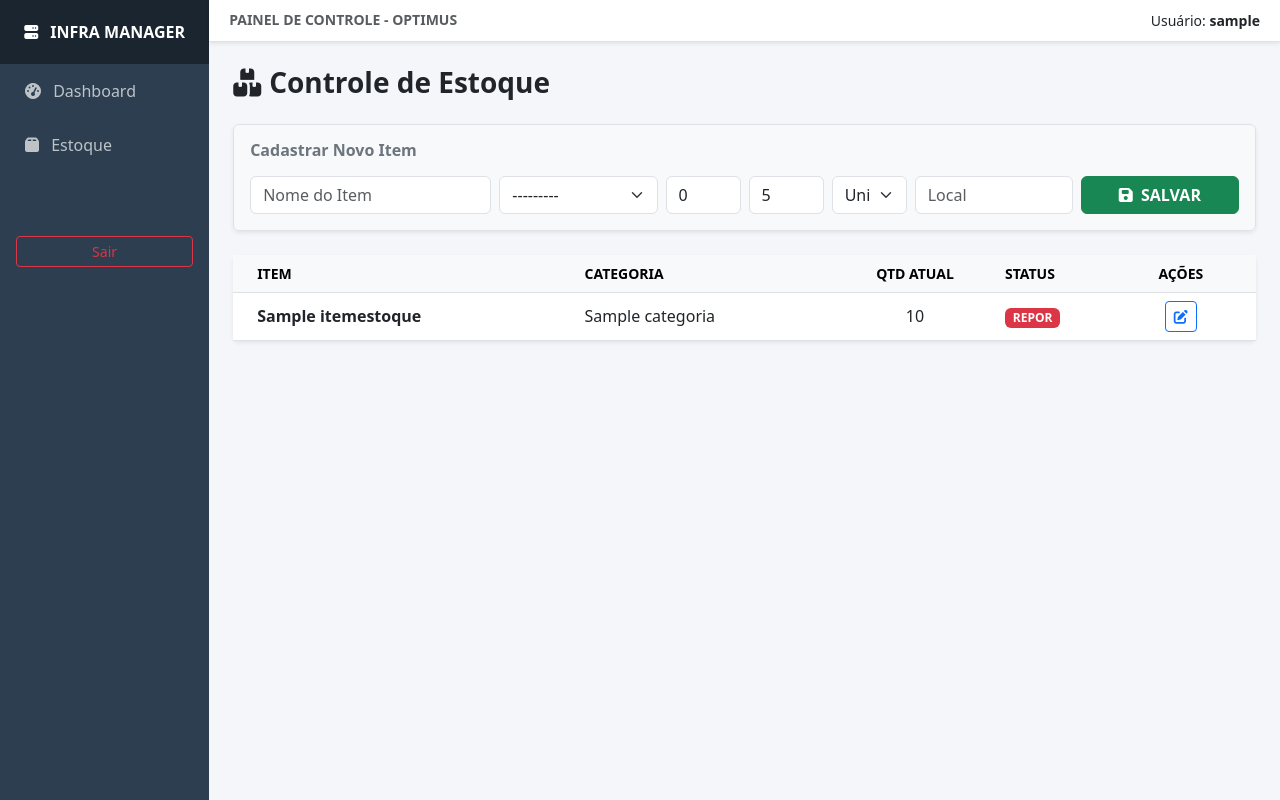
After one commit to romario-rodrigues/school-infra-manager, a Django app: page /estoque/ in a window 1280 px wide. The commit adds this page. Run offline with Django 5.2, Linux system fonts and the light colour scheme; a user stored in the database is signed in; tables that the repository leaves empty hold one stand-in row (values such as "Sample post").

Commit message:
feat: controle de estoque modular com base.html e cadastro funcional

```diff
--- a/core/urls.py
+++ b/core/urls.py
@@ -17,13 +17,13 @@ Including another URLconf
 
 from django.contrib import admin
 from django.urls import path, include
-from core.views import dashboard, concluir_tarefa, reabrir_tarefa, editar_tarefa # Importe as funções aqui
+from core import views
 
 urlpatterns = [
     path('admin/', admin.site.urls),
-    path('', dashboard, name='dashboard'),
-    path('tarefa/concluir/<int:tarefa_id>/', concluir_tarefa, name='concluir_tarefa'),
-    path('tarefa/reabrir/<int:tarefa_id>/', reabrir_tarefa, name='reabrir_tarefa'),
-    path('tarefa/editar/<int:tarefa_id>/', editar_tarefa, name='editar_tarefa'),
-    # Mantenha as outras rotas de estoque/infra que você já tinha abaixo
+    path('', views.dashboard, name='dashboard'),
+    path('tarefa/concluir/<int:tarefa_id>/', views.concluir_tarefa, name='concluir_tarefa'),
+    path('tarefa/reabrir/<int:tarefa_id>/', views.reabrir_tarefa, name='reabrir_tarefa'),
+    path('tarefa/editar/<int:tarefa_id>/', views.editar_tarefa, name='editar_tarefa'),
+    path('estoque/', views.lista_estoque, name='estoque'),
 ]
--- a/core/views.py
+++ b/core/views.py
@@ -10,6 +10,7 @@ from maintenance.models import RegistroManutencao
 from infrastructure.utils import ping_host
 from tasks.models import Tarefa
 from tasks.forms import TarefaRapidaForm
+from inventory.forms import ItemEstoqueForm
 
 @login_required
 def concluir_tarefa(request, tarefa_id):
@@ -88,3 +89,26 @@ def dashboard(request):
         'historico_tarefas': historico_tarefas,
     }
     return render(request, 'dashboard.html', context)
+
+
+@login_required
+def lista_estoque(request):
+    if request.method == 'POST':
+        form = ItemEstoqueForm(request.POST)
+        if form.is_valid():
+            form.save()
+            return redirect('estoque') # Isso força a atualização da lista
+        else:
+            # Se cair aqui, o formulário tem erro (ex: campo obrigatório vazio)
+            print(form.errors)
+    else:
+        form = ItemEstoqueForm()
+
+    itens = ItemEstoque.objects.all().order_by('nome')
+    itens_baixo_estoque = [item for item in itens if item.precisa_repor]
+
+    return render(request, 'estoque.html', {
+        'itens': itens,
+        'itens_baixo_estoque': itens_baixo_estoque,
+        'form': form
+    })
--- /dev/null
+++ b/inventory/forms.py
@@ -0,0 +1,15 @@
+from django import forms
+from .models import ItemEstoque, Categoria
+
+class ItemEstoqueForm(forms.ModelForm):
+    class Meta:
+        model = ItemEstoque
+        fields = ['nome', 'categoria', 'quantidade_atual', 'quantidade_minima', 'unidade_medida', 'localizacao_fisica']
+        widgets = {
+            'nome': forms.TextInput(attrs={'class': 'form-control', 'placeholder': 'Nome do Item'}),
+            'categoria': forms.Select(attrs={'class': 'form-select'}),
+            'quantidade_atual': forms.NumberInput(attrs={'class': 'form-control', 'placeholder': 'Qtd'}),
+            'quantidade_minima': forms.NumberInput(attrs={'class': 'form-control', 'placeholder': 'Mín'}),
+            'unidade_medida': forms.Select(attrs={'class': 'form-select'}),
+            'localizacao_fisica': forms.TextInput(attrs={'class': 'form-control', 'placeholder': 'Local'}),
+        }
--- a/inventory/models.py
+++ b/inventory/models.py
@@ -17,11 +17,12 @@ class ItemEstoque(models.Model):
     )
 
     nome = models.CharField(max_length=200)
-    categoria = models.ForeignKey(Categoria, on_delete=models.SET_NULL, null=True)
+    # Mude a linha da categoria para permitir vazio (null e blank)
+    categoria = models.ForeignKey(Categoria, on_delete=models.SET_NULL, null=True, blank=True)
     quantidade_atual = models.IntegerField(default=0)
     quantidade_minima = models.IntegerField(default=5)
     unidade_medida = models.CharField(max_length=20, default="Unidade", choices=UNIDADES)
-    localizacao_fisica = models.CharField(max_length=100)
+    localizacao_fisica = models.CharField(max_length=100, blank=True, null=True)
     ultima_atualizacao = models.DateTimeField(auto_now=True)
 
     def __str__(self):
@@ -29,4 +30,5 @@ class ItemEstoque(models.Model):
 
     @property
     def precisa_repor(self):
+        # Usando o nome correto que definimos acima
         return self.quantidade_atual <= self.quantidade_minima
--- /dev/null
+++ b/templates/base.html
@@ -0,0 +1,51 @@
+{% load static %}
+<!DOCTYPE html>
+<html lang="pt-br">
+<head>
+    <meta charset="UTF-8">
+    <meta name="viewport" content="width=device-width, initial-scale=1.0">
+    <title>Infra Manager</title>
+    <link href="https://cdn.jsdelivr.net/npm/bootstrap@5.3.0/dist/css/bootstrap.min.css" rel="stylesheet">
+    <link rel="stylesheet" href="https://cdnjs.cloudflare.com/ajax/libs/font-awesome/6.0.0/all.min.css">
+    <style>
+        body { background-color: #f4f6f9; overflow-x: hidden; }
+        #sidebar-wrapper { min-height: 100vh; width: 250px; background-color: #2c3e50; }
+        .sidebar-heading { background-color: #1a252f; padding: 20px; text-align: center; font-weight: bold; color: #fff; }
+        .list-group-item { background-color: transparent !important; color: #bdc3c7 !important; border: none; padding: 15px 25px; }
+        .list-group-item:hover { color: #fff !important; background-color: #34495e !important; }
+        .top-navbar { background-color: #fff; border-bottom: 1px solid #dee2e6; padding: 10px 20px; }
+    </style>
+</head>
+<body>
+    <div class="d-flex" id="wrapper">
+        <div id="sidebar-wrapper">
+            <div class="sidebar-heading"><i class="fas fa-server me-2"></i> INFRA MANAGER</div>
+            <div class="list-group list-group-flush">
+                <a href="{% url 'dashboard' %}" class="list-group-item list-group-item-action">
+                    <i class="fas fa-tachometer-alt me-2"></i> Dashboard
+                </a>
+                <a href="{% url 'estoque' %}" class="list-group-item list-group-item-action">
+                    <i class="fas fa-box me-2"></i> Estoque
+                </a>
+                <div class="mt-5 p-3">
+                    <form action="{% url 'admin:logout' %}" method="post">
+                        {% csrf_token %}
+                        <button type="submit" class="btn btn-outline-danger btn-sm w-100">Sair</button>
+                    </form>
+                </div>
+            </div>
+        </div>
+
+        <div id="page-content-wrapper" class="w-100">
+            <nav class="top-navbar d-flex justify-content-between align-items-center shadow-sm">
+                <h5 class="mb-0 text-muted small fw-bold text-uppercase">Painel de Controle - Optimus</h5>
+                <div class="small">Usuário: <strong>{{ user.username }}</strong></div>
+            </nav>
+
+            {% block content %}
+            {% endblock %}
+        </div>
+    </div>
+    <script src="https://cdn.jsdelivr.net/npm/bootstrap@5.3.0/dist/js/bootstrap.bundle.min.js"></script>
+</body>
+</html>
--- /dev/null
+++ b/templates/estoque.html
@@ -0,0 +1,67 @@
+{% extends 'base.html' %}
+
+{% block content %}
+
+<div class="container-fluid p-4">
+    <h3 class="fw-bold text-dark mb-4"><i class="fas fa-boxes me-2"></i>Controle de Estoque</h3>
+
+    <div class="card border-0 shadow-sm mb-4">
+        <div class="card-body bg-light rounded border">
+            <h6 class="fw-bold mb-3 text-secondary">Cadastrar Novo Item</h6>
+            <form method="POST" class="row g-2">
+                {% csrf_token %}
+                <div class="col-md-3">{{ form.nome }}</div>
+                <div class="col-md-2">{{ form.categoria }}</div>
+                <div class="col-md-1" title="Quantidade Atual">{{ form.quantidade_atual }}</div>
+
+                <div class="col-md-1" title="Quantidade Mínima">{{ form.quantidade_minima }}</div>
+
+                <div class="col-md-1">{{ form.unidade_medida }}</div>
+                <div class="col-md-2">{{ form.localizacao_fisica }}</div>
+                <div class="col-md-2">
+                    <button type="submit" class="btn btn-success w-100 fw-bold">
+                        <i class="fas fa-save me-1"></i> SALVAR
+                    </button>
+                </div>
+            </form>
+        </div>
+    </div>
+
+    <div class="card border-0 shadow-sm">
+        <div class="table-responsive">
+            <table class="table table-hover align-middle mb-0">
+                <thead class="table-light text-uppercase small">
+                    <tr>
+                        <th class="ps-4">Item</th>
+                        <th>Categoria</th>
+                        <th class="text-center">Qtd Atual</th>
+                        <th>Status</th>
+                        <th class="text-center pe-4">Ações</th>
+                    </tr>
+                </thead>
+                <tbody>
+                    {% for item in itens %}
+                    <tr>
+                        <td class="ps-4"><strong>{{ item.nome }}</strong></td>
+                        <td>{{ item.categoria.nome|default:"-" }}</td>
+                        <td class="text-center">{{ item.quantidade_atual }}</td>
+                        <td>
+                            {% if item.precisa_repor %}
+                                <span class="badge bg-danger">REPOR</span>
+                            {% else %}
+                                <span class="badge bg-success">OK</span>
+                            {% endif %}
+                        </td>
+                        <td class="text-center pe-4">
+                            <button class="btn btn-sm btn-outline-primary"><i class="fas fa-edit"></i></button>
+                        </td>
+                    </tr>
+                    {% empty %}
+                    <tr><td colspan="5" class="text-center py-5">Nenhum item cadastrado.</td></tr>
+                    {% endfor %}
+                </tbody>
+            </table>
+        </div>
+    </div>
+</div>
+{% endblock %}
```
Also changed, not shown: templates/dashboard.html (+20 -139 lines), inventory/migrations/0002_itemestoque_quantidade.py (added), inventory/migrations/0003_remove_itemestoque_quantidade_and_more.py (added), inventory/migrations/0004_alter_itemestoque_categoria.py (added).
